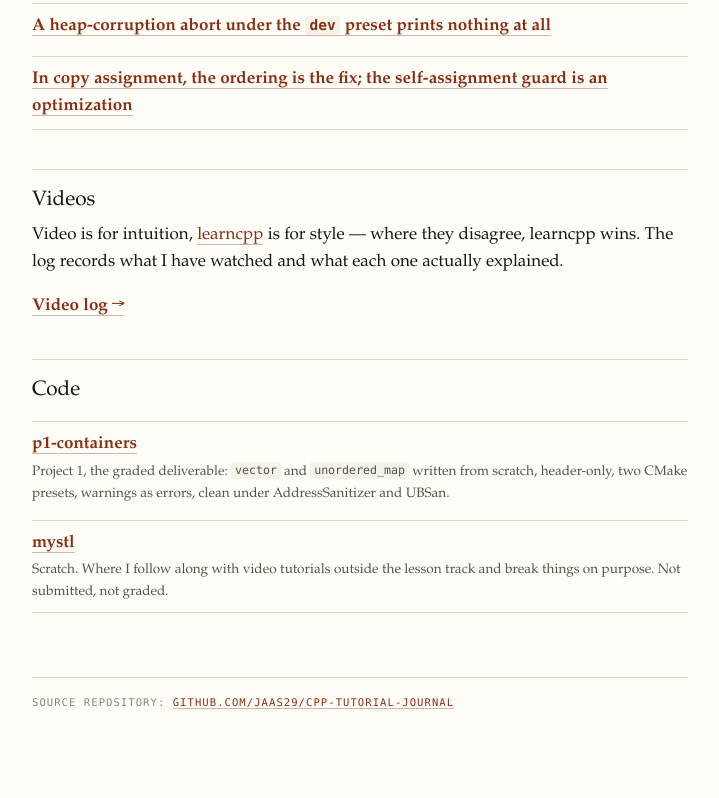
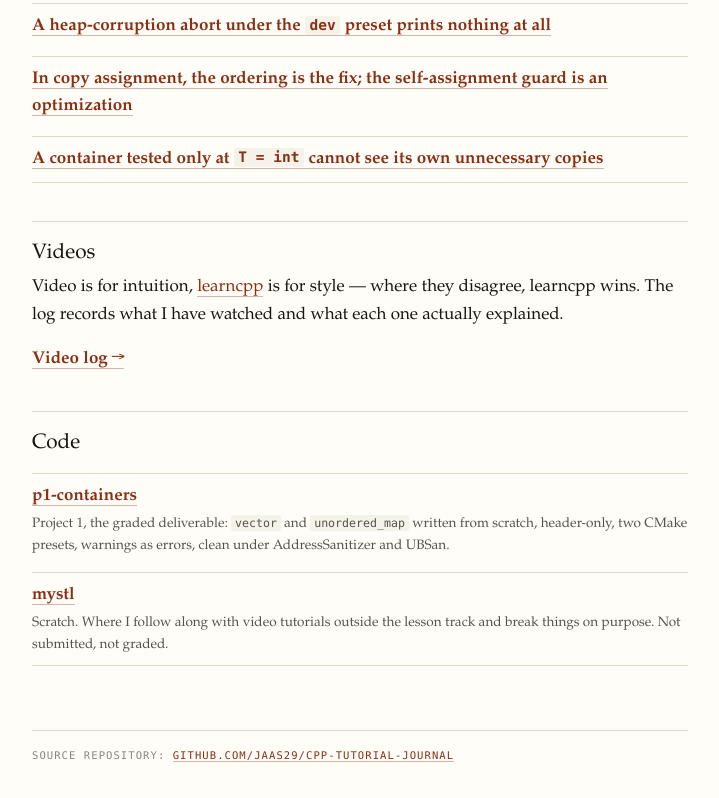
Before and after one commit to jaas29/cpp-tutorial-journal, a plain HTML site: page index.html in a window 1280 px wide. Shown: the part 2695-3493 px from the top of the page, without its empty margins (280-999 px from the left). Drawn offline with Linux system fonts and the light colour scheme.

Commit message:
Record 0009, and close record 0008: what templating exposed
Record 0009: grow() deep-copied every element and destroyed the originals
on the next line, a bug written in Lesson 5 that survived four lessons,
three sanitizers and a clean leaks run. At T = int a copy and a move
compile to the same instructions, so no test instantiating only
Vector<int> could have distinguished a correct grow() from a wasteful one.
Fixed in p1-containers b5e28ea; 51 allocations down to 44.

Record 0008's open question is now closed: the allocate-copy-release
ordering does hold when T has a copy assignment of its own, verified
against Vector<Vector<int>> under ASan and UBSan.

```diff
--- a/index.html
+++ b/index.html
@@ -99,6 +99,7 @@ it. These are the ones where the answer was not in any tutorial.</p>
   <li><a href="https://github.com/jaas29/cpp-tutorial-journal/blob/main/learning-records/0006-ubsan-instrumentation-hides-leaks-from-leaks.md"><code>-fsanitize=undefined</code> makes Apple's <code>leaks</code> report zero leaks</a></li>
   <li><a href="https://github.com/jaas29/cpp-tutorial-journal/blob/main/learning-records/0007-dev-preset-aborts-silently-on-heap-corruption.md">A heap-corruption abort under the <code>dev</code> preset prints nothing at all</a></li>
   <li><a href="https://github.com/jaas29/cpp-tutorial-journal/blob/main/learning-records/0008-the-ordering-is-the-fix-not-the-self-assignment-guard.md">In copy assignment, the ordering is the fix; the self-assignment guard is an optimization</a></li>
+  <li><a href="https://github.com/jaas29/cpp-tutorial-journal/blob/main/learning-records/0009-a-container-templated-on-int-cannot-see-its-own-copies.md">A container tested only at <code>T = int</code> cannot see its own unnecessary copies</a></li>
 <!-- END:records -->
 </ul>
 
```
Also changed, not shown: 2 other files.
